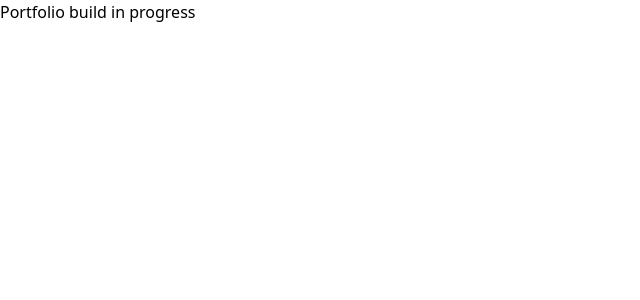
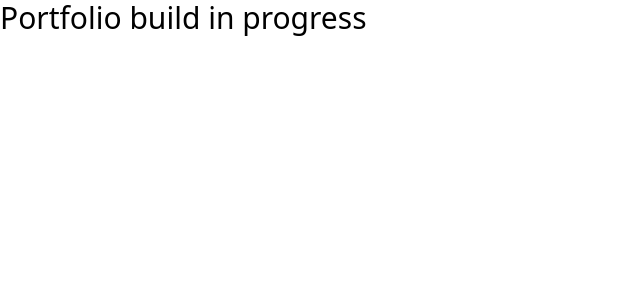
Before and after one commit to iPankajKr/portfolio-react, a React (Create React App) app: page / in a window 1280 px wide. Shown: the top 300 px of the page, without its empty margins (0-640 px from the left). Built offline with nearby package versions, Linux system fonts and the light colour scheme.

Commit message:
Fix tailwind not loading

```diff
--- a/package.json
+++ b/package.json
@@ -6,7 +6,7 @@
     "cra-template": "1.1.3",
     "react": "^18.0.0",
     "react-dom": "^18.0.0",
-    "react-scripts": "5.0.0"
+    "react-scripts": "^5.0.0"
   },
   "scripts": {
     "start": "react-scripts start",
--- a/public/index.html
+++ b/public/index.html
@@ -4,7 +4,7 @@
     <meta charset="utf-8" />
     <link rel="icon" href="%PUBLIC_URL%/favicon.ico" />
     <meta name="viewport" content="width=device-width, initial-scale=1" />
-
+    <meta name="theme-color" content="#000000" />
     <title>React App</title>
   </head>
   <body>
--- a/src/App.js
+++ b/src/App.js
@@ -1,9 +1,9 @@
-import './App.css';
+
 
 function App() {
   return (
     <div className="">
-      <h1>Portfolio build in progress</h1>
+      <h1 className='text-3xl'>Portfolio build in progress</h1>
     </div>
   );
 }
--- a/src/index.js
+++ b/src/index.js
@@ -1,11 +1,15 @@
 import React from 'react';
-import ReactDOM from 'react-dom';
+import { createRoot } from 'react-dom/client';
 import './index.css';
 import App from './App';
 
-ReactDOM.render(
-  <React.StrictMode>
-    <App />
-  </React.StrictMode>,
-  document.getElementById('root')
-);
+
+const container = document.getElementById('root');
+
+const root =  createRoot(container);
+
+  root.render(
+    <React.StrictMode>
+      <App />
+    </React.StrictMode>
+  );
```
Also changed, not shown: tailwind.config.js (line endings or trailing spaces), 1 other file (tests, documents, lock files or other folders).
